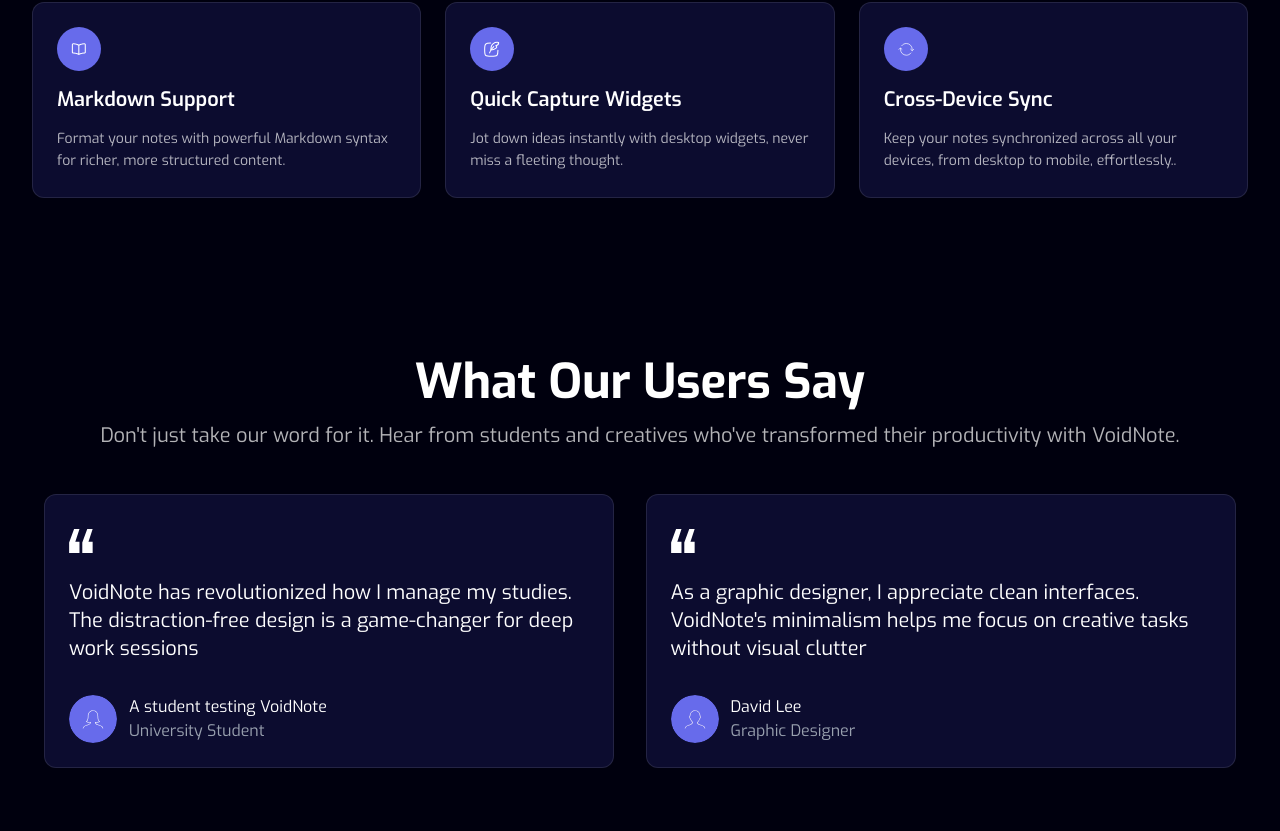
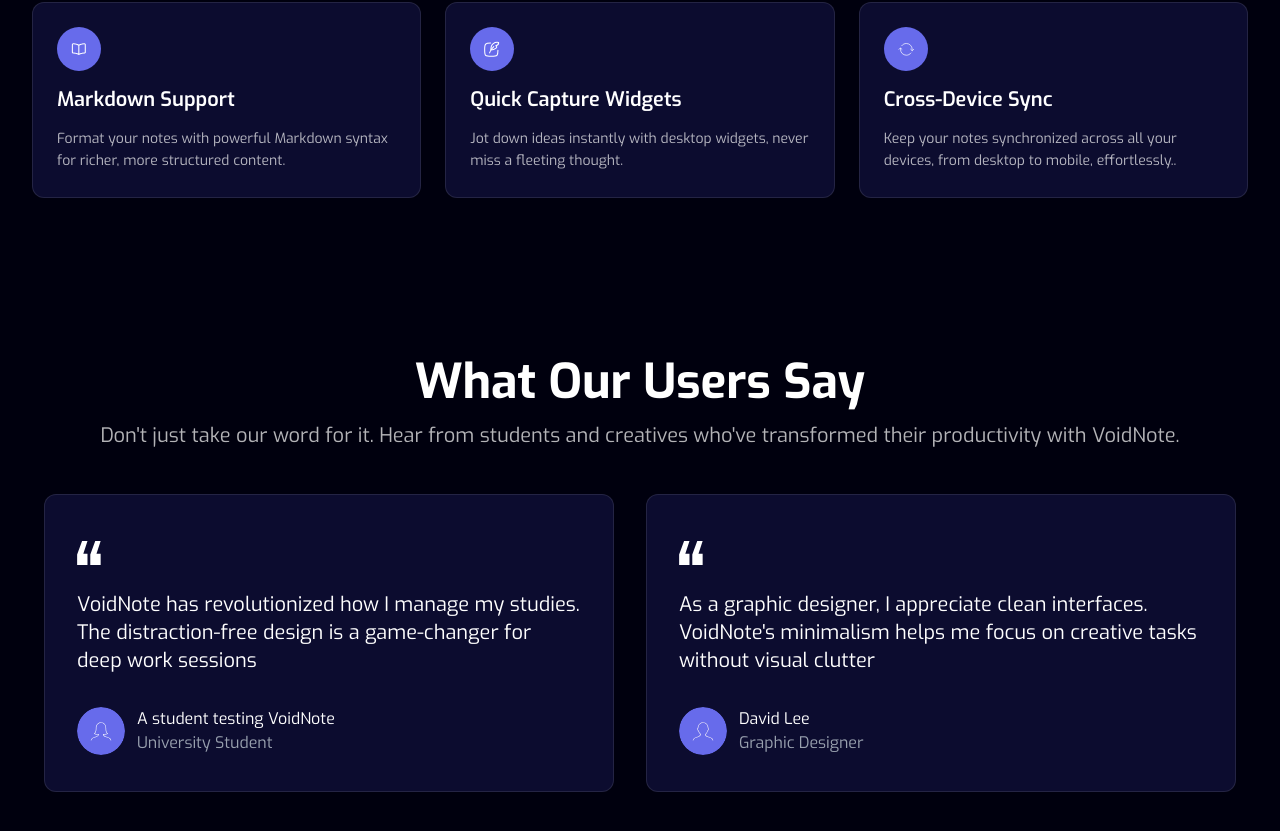
Before and after one commit to Supun-Sanjana/Void-Note, a React (Vite) app: page / in a window 1280 px wide. Shown: the part 899-1730 px from the top of the page. Built offline with nearby package versions, Linux system fonts and the light colour scheme.

Commit message:
Make header sticky and some other modifications

```diff
--- a/src/Components/Header.jsx
+++ b/src/Components/Header.jsx
@@ -5,8 +5,8 @@ import darkMode from '../../Images/dark-mod.svg';
 
 const Header = () => {
   return (
-    <header className="relative z-10">
-      <nav className="rounded-b-[40px] backdrop-blur-md bg-white/10 border-b border-white/20 shadow-lg">
+    <header className=" z-100 sticky top-0">
+      <nav className="rounded-b-[40px] backdrop-blur-lg bg-white/10 border-b border-white/20 shadow-lg">
         <div className="max-w-7xl mx-auto px-4 sm:px-6 lg:px-8">
           <div className="flex justify-between items-center py-4">
             {/* Logo */}
--- a/src/Components/Testermonials/TestermonialCard.jsx
+++ b/src/Components/Testermonials/TestermonialCard.jsx
@@ -7,7 +7,7 @@ const TestimonialCard = ({ icon, description, image, user, role }) => {
   return (
     <div className='flex flex-col space-y-4 backdrop-blur-md border border-white/10
       rounded-xl p-6 hover:bg-[#010018] hover:border-white/20 transition-all duration-300
-      hover:transform hover:scale-102 group bg-[#0C0C2F] mx-3 mb-3 '>
+      hover:transform hover:scale-102 group bg-[#0C0C2F] mx-3 mb-3 py-9 px-8'>
 
       <img src={icon} alt="icon" className='w-6 h-11' />
 
```
